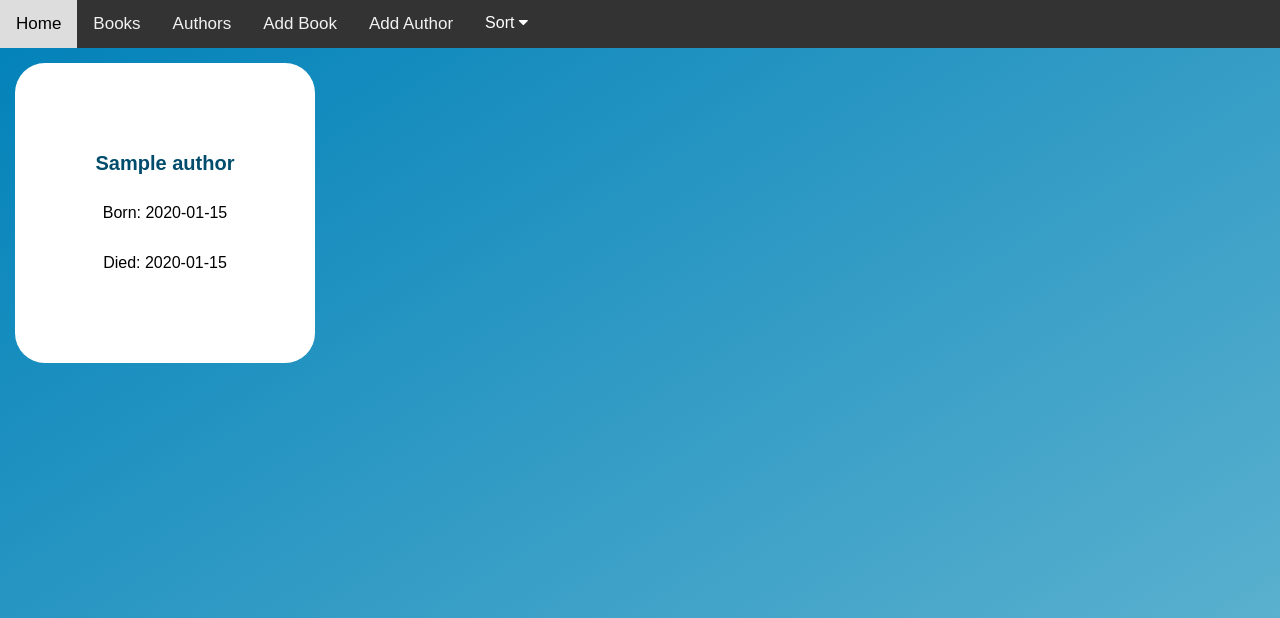
After one commit to malgokiel/BookAlchemy, a Flask app: page /authors in a window 1280 px wide. The commit adds this page. Shown: the top 618 px of the page. Run offline with Flask 3, Linux system fonts and the light colour scheme; tables that the repository leaves empty hold one stand-in row (values such as "Sample post").

Commit message:
separate templates added for books and authors, functionality to delete an euthor

```diff
--- a/app.py
+++ b/app.py
@@ -12,6 +12,8 @@ QUERY_SORTED_AUTHORS = "SELECT books.*, authors.name FROM books JOIN authors ON
 QUERY_SORTED_TITLES = "SELECT books.*, authors.name FROM books JOIN authors ON books.author_id=authors.id ORDER BY books.title"
 QUERY_SORTED_YEARS = "SELECT books.*, authors.name FROM books JOIN authors ON books.author_id=authors.id ORDER BY books.publication_year DESC"
 QUERY_BY_SEARCH_TERM = "SELECT books.*, authors.name FROM books JOIN authors ON books.author_id = authors.id WHERE books.title LIKE CONCAT('%', :search_for, '%') OR authors.name LIKE CONCAT('%', :search_for, '%')"
+QUERY_ALL_AUTHORS_INFO = "SELECT authors.*, COUNT(books.author_id) AS book_count FROM authors LEFT JOIN books ON authors.id = books.author_id GROUP BY authors.name"
+
 app = Flask(__name__)
 app.config['SQLALCHEMY_DATABASE_URI'] = 'sqlite:////Users/malgorzata/PycharmProjects/BookAlchemy/data/library.sqlite'
 db.init_app(app)
@@ -51,9 +53,12 @@ def add_book():
         authors = helper.get_all_results(QUERY_ALL_AUTHORS)
     return render_template('add_book.html', authors=authors)
 
+@app.route('/', methods=['GET'])
+def index():
+    return render_template('index.html')
 
-@app.route('/', methods=['GET', 'POST'])
-def home():
+@app.route('/books', methods=['GET', 'POST'], endpoint='books')
+def all_books():
     books = helper.get_all_results(QUERY_ALL_BOOKS)
     if request.method == 'POST':
         action = request.form.get('sort')
@@ -75,10 +80,24 @@ def home():
         elif search:
             books = helper.get_all_results(QUERY_BY_SEARCH_TERM,{'search_for':search})
 
-        return render_template('home.html', books=books)
-        # return redirect('/')
+        return render_template('books.html', books=books)
 
-    return render_template('home.html', books=books)
+    return render_template('books.html', books=books)
+
+@app.route('/authors', methods=['GET', 'POST'])
+def all_authors():
+    authors = helper.get_all_results(QUERY_ALL_AUTHORS_INFO)
+    if request.method == 'POST':
+        delete = request.form.get('delete')
+        author_id = delete
+        author_to_delete = db.session.get(Author, author_id)
+        db.session.delete(author_to_delete)
+        db.session.commit()
+        authors = helper.get_all_results(QUERY_ALL_AUTHORS_INFO)
+
+        return render_template('authors.html', authors=authors, message="Author deleted")
+
+    return render_template('authors.html', authors=authors)
 
 # with app.app_context():
 #   db.create_all()
--- /dev/null
+++ b/templates/authors.html
@@ -0,0 +1,22 @@
+{% extends "layout.html" %}
+
+{% block main %}
+<div class="books-container">
+  {% for author in authors %}
+  <div class="container">
+        <div class="slide" id="book-card">
+            <h1>{{ author.name }}</h1>
+            <form action="authors"  method="post" class="form-button-format">
+                <p class="form-button-format">Born: {{ author.birth_date }}</p>
+                {% if author.date_of_death %}
+                    <p class="form-button-format">Died: {{ author.date_of_death }}</p>
+                {% endif %}
+                {% if author.book_count == 0 %}
+                <button name="delete" value="{{ author.id }}" type="submit" class="form-button-format">delete author</button>
+                {% endif %}
+            </form>
+        </div>
+    </div>
+  {% endfor %}
+      </div>
+{% endblock %}
--- a/templates/layout.html
+++ b/templates/layout.html
@@ -9,6 +9,8 @@
   <body>
   <nav class="topnav">
       <a href="/">Home</a>
+      <a href="/books">Books</a>
+      <a href="/authors">Authors</a>
   <a href="/add_book">Add Book</a>
       <a href="/add_author">Add Author</a>
   <div class="dropdown">
@@ -16,7 +18,7 @@
       <i class="fa fa-caret-down"></i>
     </button>
     <div class="dropdown-content">
-        <form action="/" method="post">
+        <form action="books" method="post">
             <button name="sort" value="author" class="sort-opt">by author</button>
             <button name="sort" value="title" class="sort-opt">by title</button>
           <button name="sort" value="year" class="sort-opt">by year</button>
@@ -24,12 +26,14 @@
     </div>
 
   </div>
+      {% if request.endpoint == 'books' %}
 <div class="search-container">
-          <form action="/" method="post">
+          <form action="books" method="post">
       <input type="text" name="search" placeholder="Search..">
       <button name="search" type="submit"><i class="fa fa-search"></i></button>
               </form>
       </div>
+      {% endif %}
  </nav>
 <main>
     {% block main %}{% endblock %}
```
Also changed, not shown: templates/books.html (added, +23 -0 lines), templates/index.html (added, +7 -0 lines).
